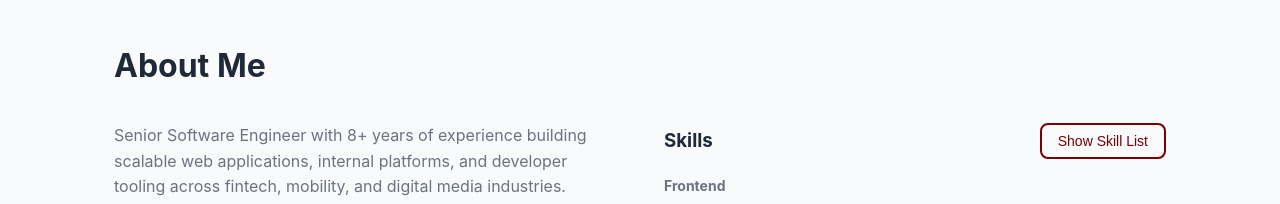
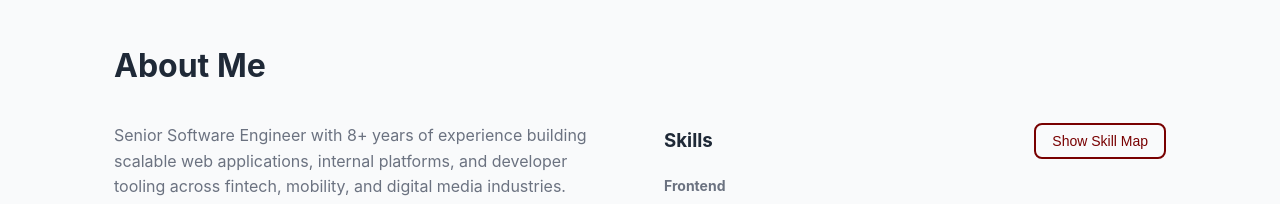
Before and after one commit to vernonht/vernonht.github.io, a React (Vite) app: page / in a window 1280 px wide. Shown: the part 840-1044 px from the top of the page. Built offline with nearby package versions, Linux system fonts and the light colour scheme.

Commit message:
FIX: reverse wording for skills btn

```diff
--- a/src/components/About.tsx
+++ b/src/components/About.tsx
@@ -81,7 +81,7 @@ function About() {
                 Skills
               </h3>
               <button className="btn btn-secondary btn-secondary--small" onClick={handleShowSkillMap}>
-                {showSkillMap ? 'Show Skill Map' : 'Show Skill List'}
+                {showSkillMap ? 'Show Skill List' : 'Show Skill Map'}
               </button>
             </div>
             {!showSkillMap && Object.entries(skillCategories).map(([category, skills], categoryIndex) => (
```
